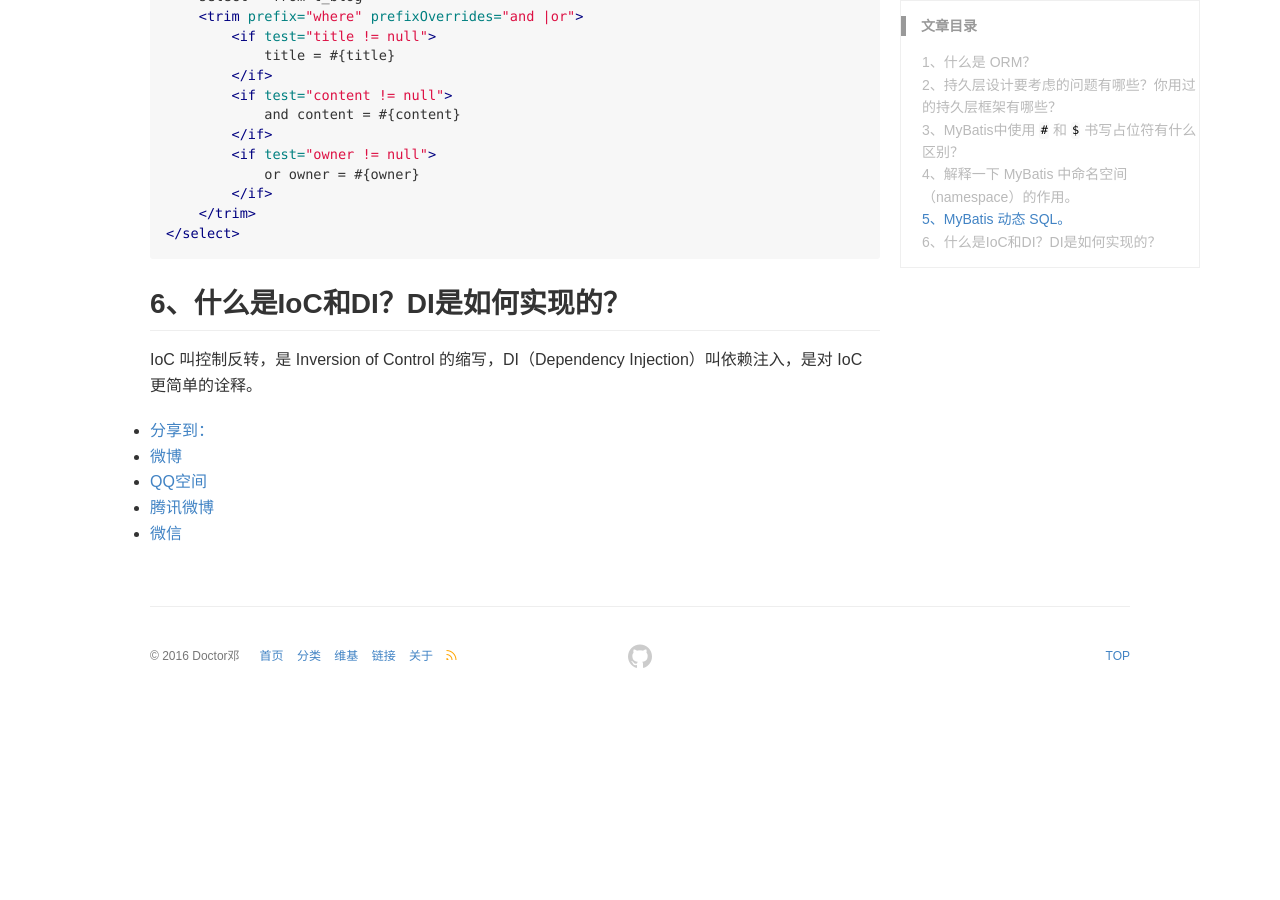
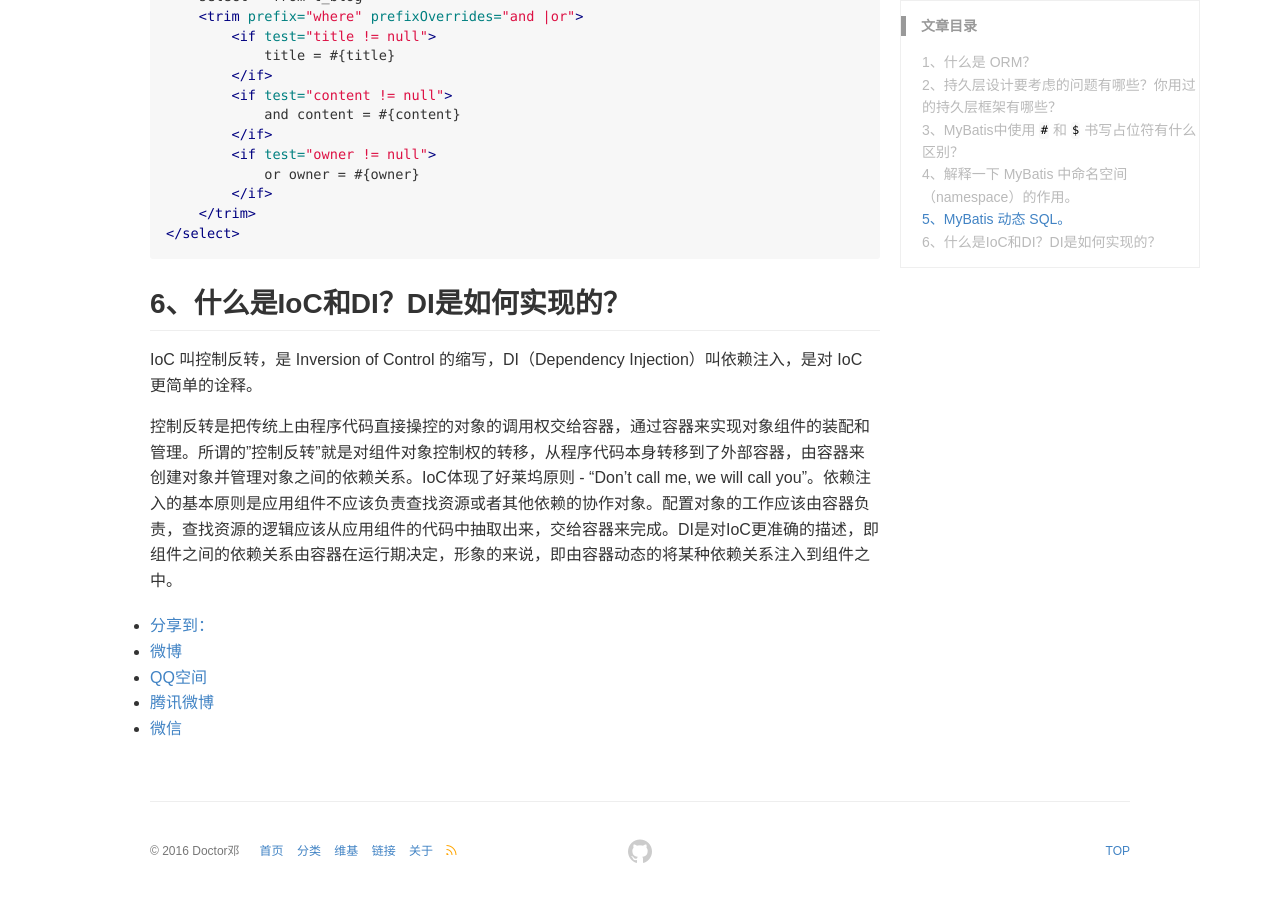
Before and after one commit to DoctorDeng/DoctorDeng.github.io, a Jekyll site: the page built from _posts/2016-09-18-java-SSM.md, in a window 1280 px wide and 900 px high, scrolled down 2941 px. Built offline with Jekyll 4.4.1, drawn with Linux system fonts in a browser that asks for light colours; comment, search, counter and statistics services are not loaded; before the commit the page ends 3646 px from its top, so only the background shows below that.

Commit message:
modify file

```diff
--- a/_posts/2016-09-18-java-SSM.md
+++ b/_posts/2016-09-18-java-SSM.md
@@ -126,3 +126,5 @@ MyBatis中用于实现动态SQL的元素主要有：
 
 ## 6、什么是IoC和DI？DI是如何实现的？
 IoC 叫控制反转，是 Inversion of Control 的缩写，DI（Dependency Injection）叫依赖注入，是对 IoC 更简单的诠释。
+
+控制反转是把传统上由程序代码直接操控的对象的调用权交给容器，通过容器来实现对象组件的装配和管理。所谓的"控制反转"就是对组件对象控制权的转移，从程序代码本身转移到了外部容器，由容器来创建对象并管理对象之间的依赖关系。IoC体现了好莱坞原则 - "Don’t call me, we will call you"。依赖注入的基本原则是应用组件不应该负责查找资源或者其他依赖的协作对象。配置对象的工作应该由容器负责，查找资源的逻辑应该从应用组件的代码中抽取出来，交给容器来完成。DI是对IoC更准确的描述，即组件之间的依赖关系由容器在运行期决定，形象的来说，即由容器动态的将某种依赖关系注入到组件之中。
```
